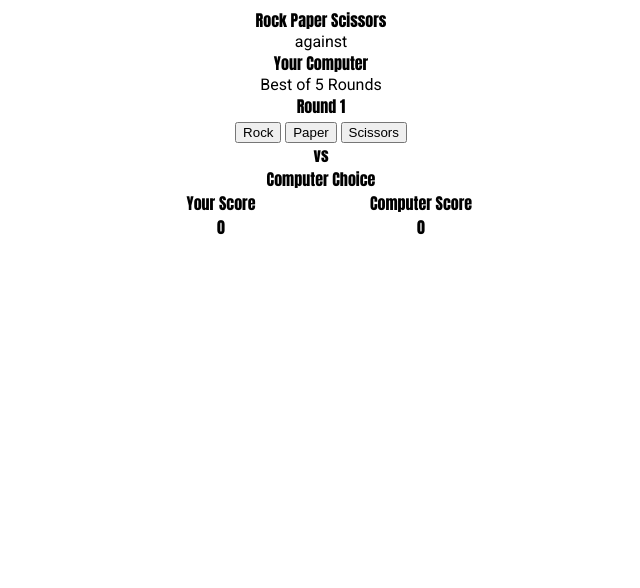
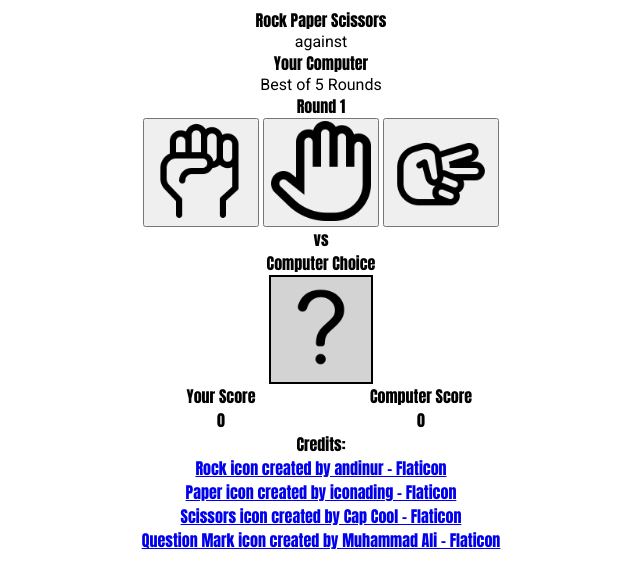
Before and after one commit to qeuif/odin-rock-paper-scissors, a plain HTML site: page index.html in a window 1280 px wide. Shown: the whole page, without its empty margins (319-959 px from the left). Drawn offline with Linux system fonts and the light colour scheme.

Commit message:
Added images for rock, paper, scissors and computer choice

```diff
--- a/index.html
+++ b/index.html
@@ -19,14 +19,15 @@
     <div class="roundNumber"></div>
 
     <div id="choices">
-        <button id="rock">Rock</button>
-        <button id="paper">Paper</button>
-        <button id="scissors">Scissors</button>
+        <button id="rock"><img src="./images/rock.png" alt="rock" height="100" width="100"></button>
+        <button id="paper"><img src="./images/paper.png" alt="paper" height="100" width="100"></button>
+        <button id="scissors"><img src="./images/scissors.png" alt="scissors" height="100" width="100"></button>
     </div>
 
     <div class="vs">vs</div>
 
     <div class="computerChoice">Computer Choice</div>
+    <div class="questionMark"><img src="./images/question.png" alt="Computer Choice" height="100" width="100"></div>
 
     <div class="result"></div>
 
@@ -42,5 +43,13 @@
     </div>
 
     <div class="finalScore"></div>
+
+    <div class="footer">
+        <div>Credits:</div>
+        <div><a target="_blank" href="https://www.flaticon.com/free-icons/fist" title="fist icons">Rock icon created by andinur - Flaticon</a></div>
+        <div><a target="_blank" href="https://www.flaticon.com/free-icons/rock-paper-scissors" title="rock paper scissors icons">Paper icon created by iconading - Flaticon</a></div>
+        <div><a target="_blank" href="https://www.flaticon.com/free-icons/rock-paper-scissors" title="rock paper scissors icons">Scissors icon created by Cap Cool - Flaticon</a></div>
+        <div><a target="_blank" href="https://www.flaticon.com/free-icons/question" title="question icons">Question Mark icon created by Muhammad Ali - Flaticon</a></div>
+    </div>
 </body>
 </html>
--- a/javascript.js
+++ b/javascript.js
@@ -30,9 +30,8 @@ function playGame() {
 
     let chosen = document.querySelector("#choices");
     chosen.addEventListener("click", (event) => {
-        let target = event.target;
-        console.log(target.disabled);
-        if (roundNumber <= maxRound && !target.disabled) {
+        let target = event.target.closest("button");
+        if (target && roundNumber <= maxRound && !target.disabled) {
             switch (target.id) {
                 case "rock":
                     humanChoice = "rock";
@@ -46,7 +45,6 @@ function playGame() {
             }
         }
         playRound(humanChoice, getComputerChoice());
-        console.log(`${humanScore}, ${computerScore}`);
         updateScores();
 
         if (roundNumber >= maxRound) {
@@ -113,13 +111,10 @@ function playGame() {
 
     function displayFinalScore() {
         if (humanScore > computerScore) {
-            console.log(`You won overall! (${humanScore}-${computerScore})`);
             printFinalScore.textContent = "You won overall!";
         } else if (humanScore < computerScore) {
-            console.log(`Computer won overall! (${computerScore}-${humanScore})`);
             printFinalScore.textContent = "Computer won overall!";
         } else {
-            console.log(`It/'s a tie overall! (${humanScore}-${computerScore})`);
             printFinalScore.textContent = "It\'s a tie overall!";
         }
     }
--- a/style.css
+++ b/style.css
@@ -34,3 +34,14 @@ body {
     align-items: center;
     width: 150px;
 }
+
+.questionMark {
+    background-color: lightgray;
+    border: 2px solid black;
+}
+
+.footer {
+    display: flex;
+    flex-direction: column;
+    align-items: center;
+}
```
Also changed, not shown: images/paper.png (added), images/question.png (added), images/rock.png (added), images/scissors.png (added).
